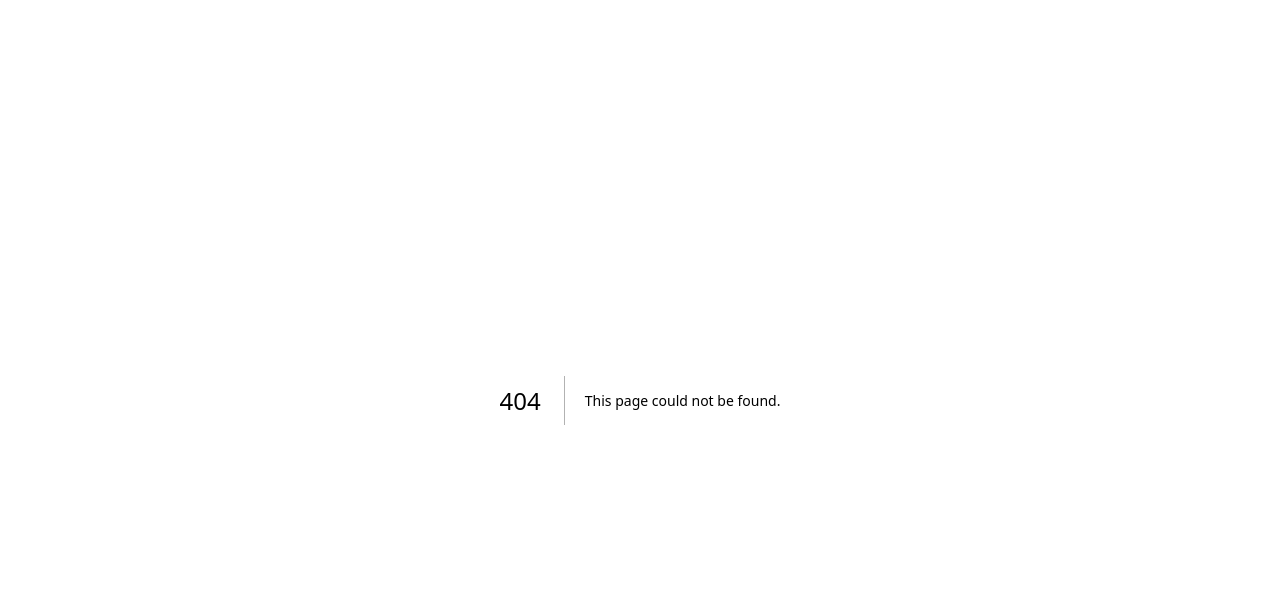
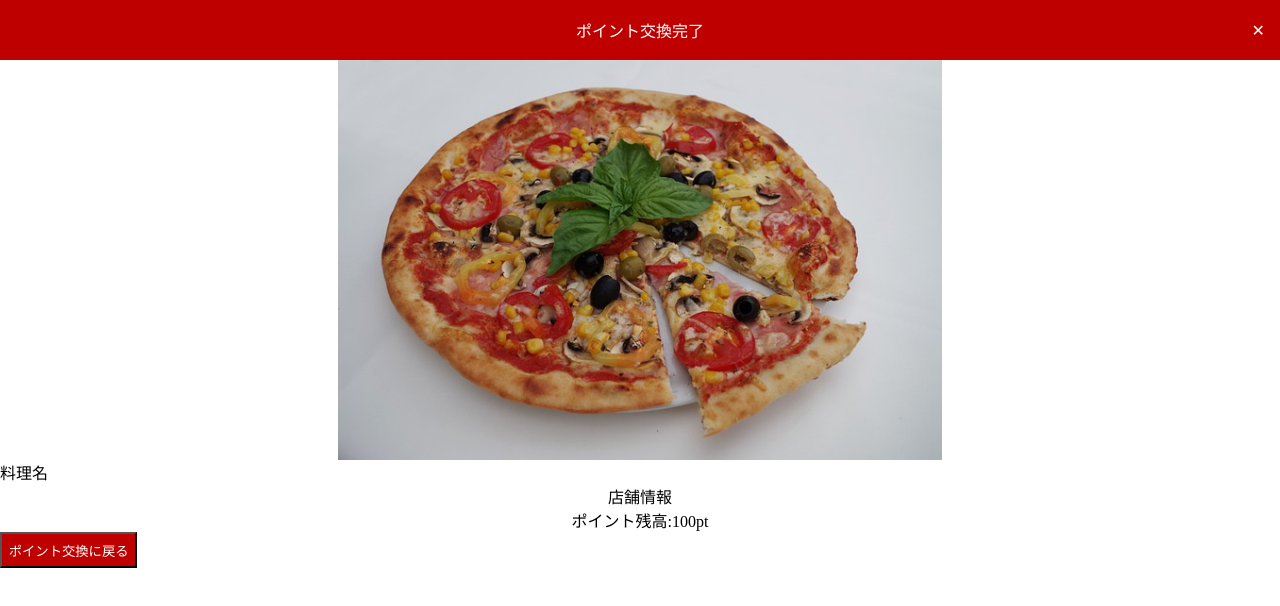
Before and after one commit to KakinokiKanta/rakuten_sintern, a Next.js app: page /point/completedExchange in a window 1280 px wide. Before the commit this address had no page. Shown: the top 606 px of the page. Built offline with nearby package versions, Linux system fonts and the light colour scheme.

Commit message:
add: ポイント交換完了画面の追加

```diff
--- /dev/null
+++ b/src/pages/point/completedExchange.jsx
@@ -0,0 +1,64 @@
+import { useRouter } from "next/router";
+import { styled } from "styled-components";
+import Header from "@/layout/header/components/Header";
+import Image from "next/image";
+
+const A = styled.button`
+  background-color: #bf0000;
+  color: white;
+  padding: 5pt;
+`;
+
+const Food = styled.p`
+  position: relative;
+  color: black;
+  font-size: 16px;
+  bottom: 0;
+  left: 0;
+`;
+
+const RestaurantInfo = styled.p`
+  font-size: 16px;
+  text-align: center;
+`;
+
+const CompletedExchange = () => {
+  const router = useRouter();
+
+  const handleExit = () => {
+    router.push("/");
+  };
+
+  const linkHome = () => {
+    if (router.isReady) {
+      router.push("/");
+    }
+  };
+
+  const linkExchange = () => {
+    if (router.isReady) {
+      router.push("/");
+    }
+  };
+
+  return (
+    <div>
+      <Header title="ポイント交換完了" onExit={handleExit} />
+      <div style={{ position: "relative", width: "100%", height: "400px" }}>
+        <Image
+          src="/foodSample.jpg"
+          alt="食品画像"
+          fill
+          style={{ objectFit: "contain" }}
+          priority
+        />
+      </div>
+      <Food>料理名</Food>
+      <RestaurantInfo>店舗情報</RestaurantInfo>
+      <RestaurantInfo>ポイント残高:100pt</RestaurantInfo>
+      <A onClick={() => linkExchange()}>ポイント交換に戻る</A>
+    </div>
+  );
+};
+
+export default CompletedExchange;
```
Also changed, not shown: public/foodSample.jpg (added).
